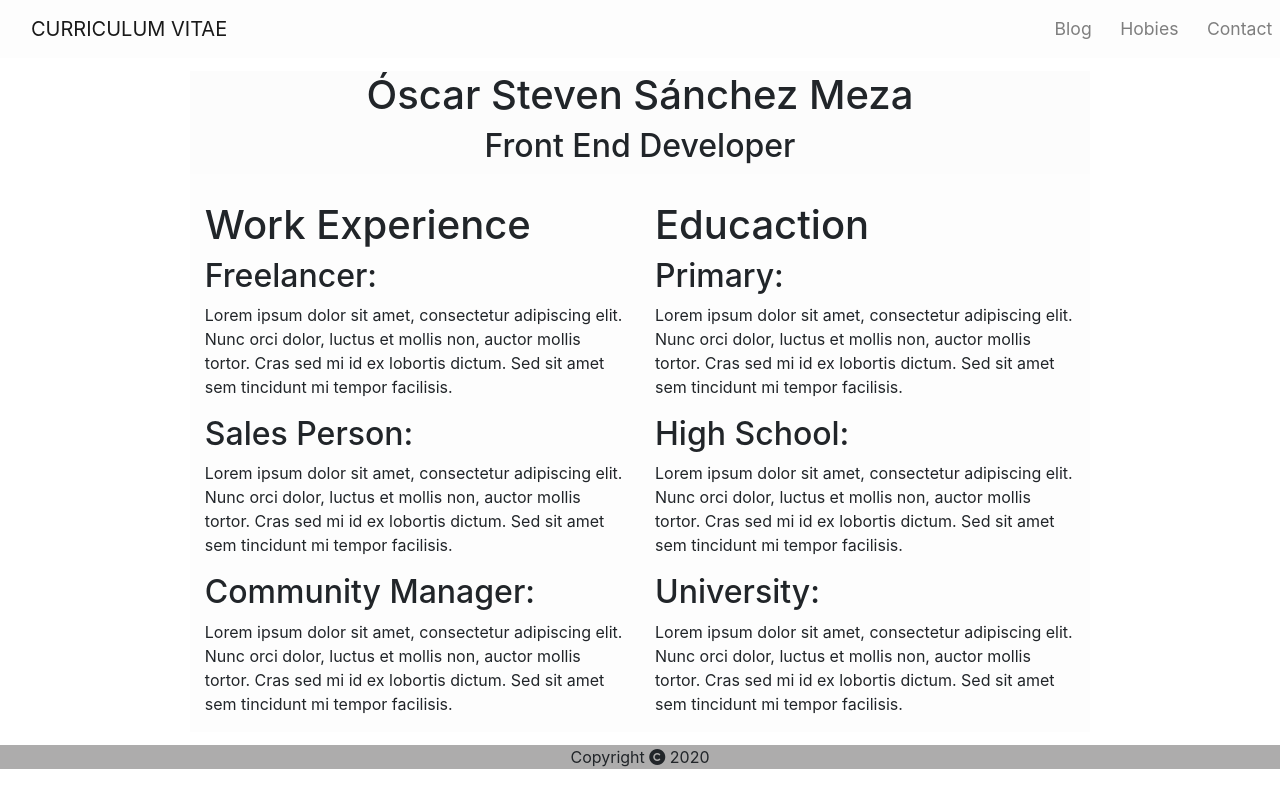
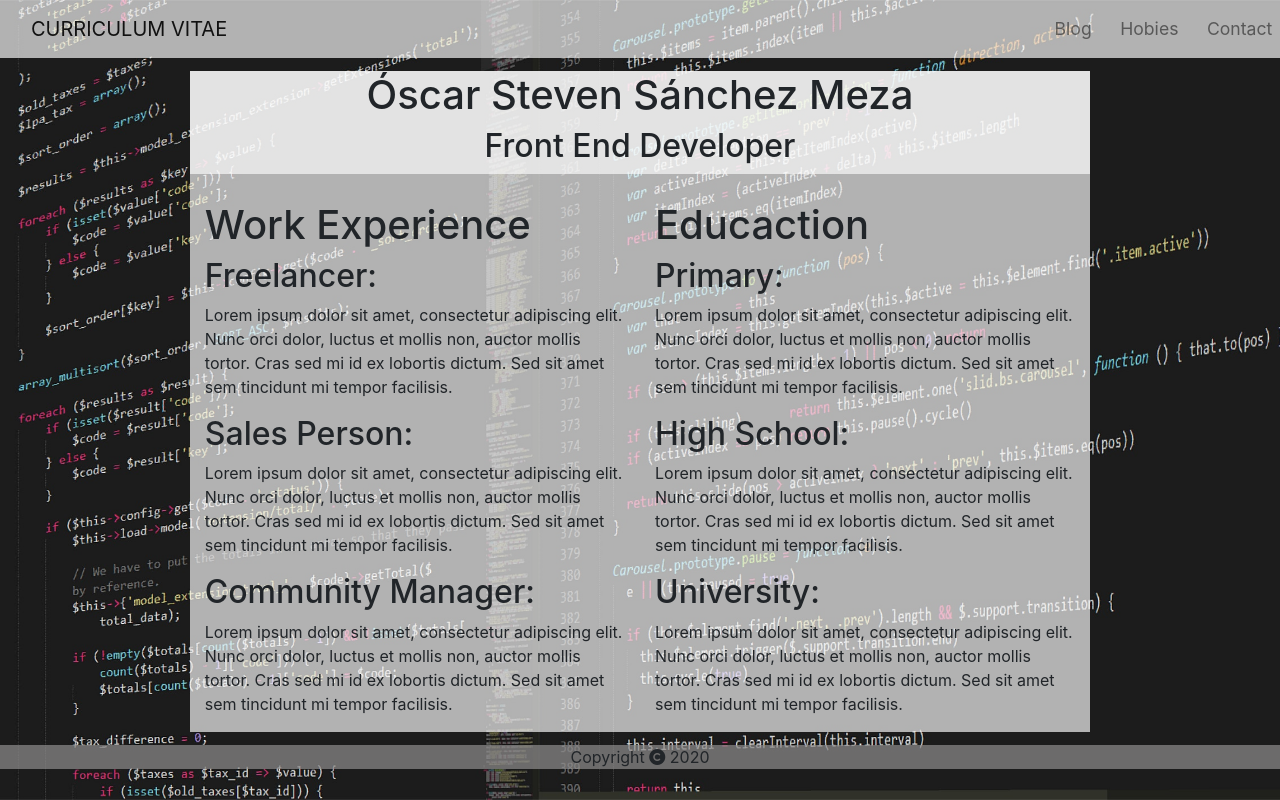
Before and after one commit to Oscars97/blog, a plain HTML site: page index.html in a window 1280 px wide. Drawn offline with nearby package versions, Linux system fonts and the light colour scheme.

Commit message:
ready background

```diff
--- a/css/index.css
+++ b/css/index.css
@@ -1,5 +1,5 @@
 body{
-    background-image: url("./img/view-of-airport-247791.jpg");
+    background-image: url("../img/view-of-airport-247791.jpg");
     background-position: center;
     background-attachment: fixed;
     background-size: cover;
```
